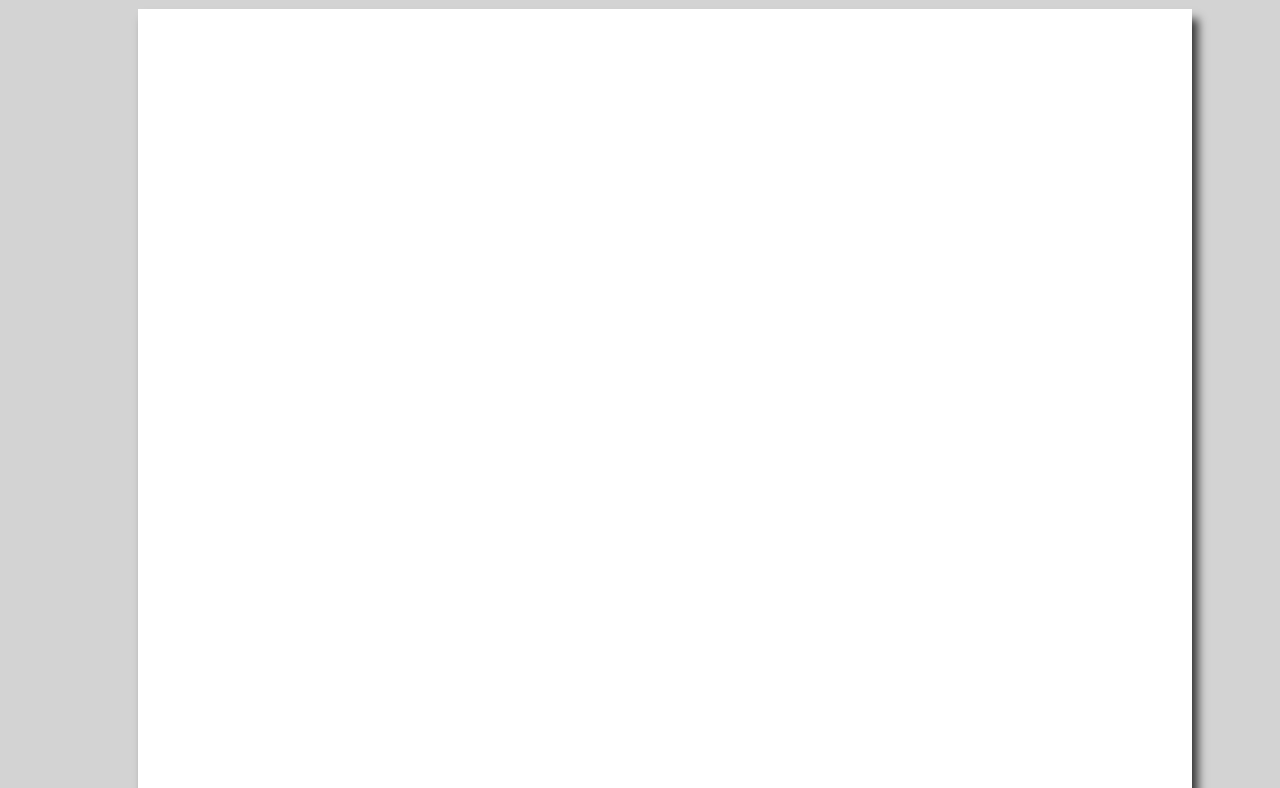
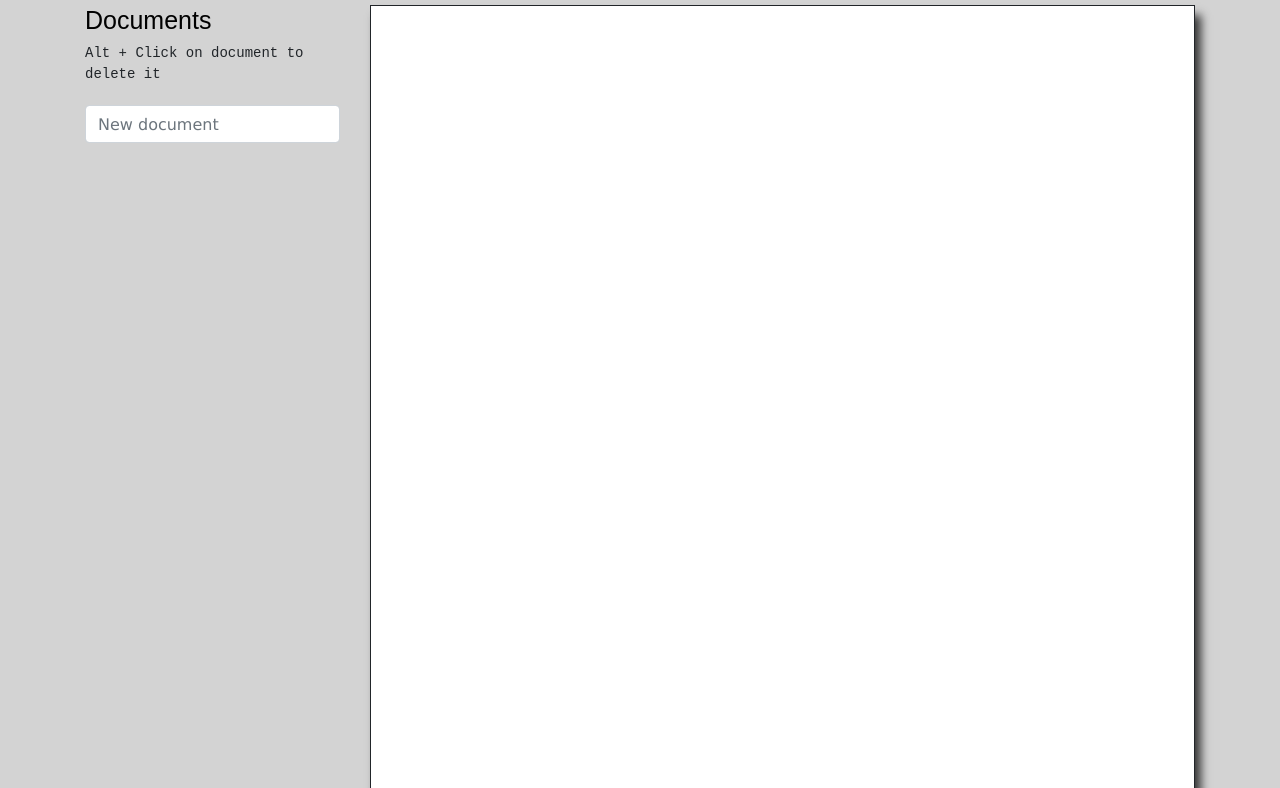
Before and after one commit to Jonesso/webTextEditor, a plain HTML site: page index.html in a window 1280 px wide. Shown: the part 91-879 px from the top of the page. Drawn offline with nearby package versions, Linux system fonts and the light colour scheme.

Commit message:
Add: multiple documents layout

```diff
--- a/index.html
+++ b/index.html
@@ -6,12 +6,43 @@
     <meta http-equiv="X-UA-Compatible" content="IE=edge">
     <meta name="viewport" content="width=device-width, initial-scale=1.0">
     <title>Text Editor</title>
+    <link rel="stylesheet" href="https://stackpath.bootstrapcdn.com/bootstrap/4.3.1/css/bootstrap.min.css"
+        integrity="sha384-ggOyR0iXCbMQv3Xipma34MD+dH/1fQ784/j6cY/iJTQUOhcWr7x9JvoRxT2MZw1T" crossorigin="anonymous">
     <link rel="stylesheet" href="style.css">
 </head>
 
 <body>
-    <h1>Text editor with autosave</h1>
-    <div id="editor" contenteditable="true"></div>
+    <div class="container">
+        <div class="row">
+            <div class="col-12">
+                <h1 id="h1_name">Text editor with autosave</h1>
+            </div>
+        </div>
+    </div>
+
+    <div class="container">
+        <div class="row">
+            <div class="col-12 col-sm-12 col-md-4 col-lg-3 col-xl-3">
+                <h2>Documents</h2>
+                <p class="hint">Alt + Click on document to delete it</p>
+
+                <!-- documents list-->
+                <div id="docs">
+                    <input type="text" class="form-control" placeholder="New document">
+                    <div class="docsDiv">
+                        <ul class="List list-unstyled">
+                        </ul>
+                    </div>
+                </div>
+            </div>
+
+            <!-- editor part -->
+            <div class="col-12 col-sm-12 col-md-8 col-lg-9 col-xl-9">
+                <div id="editor" contenteditable="true" class="editorSheet">
+                </div>
+            </div>
+        </div>
+    </div>
 
     <script src="script.js"></script>
 </body>
--- a/style.css
+++ b/style.css
@@ -1,17 +1,14 @@
 body {
-    text-align: center;
+    text-align: left;
     margin: 10px;
     font-family: Verdana, Arial, sans-serif;
     font-size: 20px;
     background-color: lightgray;
 }
 
-#editor {
-    width: 80vw;
-    min-height: 100vw;
-    margin-left: 10vw;
-    border: solid;
-    border-width: 0px;
+.editorSheet {
+    min-height: 65vw;
+    border: solid 1px;
     text-align: left;
     background-color: white;
     -webkit-box-shadow: 6px 10px 9px 0px rgba(0, 0, 0, 0.75);
@@ -24,4 +21,39 @@ h1 {
     font-size: 40px;
     font-family: Tahoma;
     font-weight: 900;
+    padding-bottom: 30px;
 }
+
+h2 {
+    font-size: 25px;
+    font-family: Arial;
+    font-weight: 900;
+    color: black;
+    font-weight: 400;
+}
+
+input {
+    display: inline-block;
+    margin: 20px auto;
+    border: 2px solid #eee;
+    padding: 10px 20px;
+    font-family: Verdana, Arial, sans-serif;
+    font-size: 13px;
+}
+
+.hint {
+    font-size: 14px;
+    font-family: "Courier New", "Courier";
+}
+
+.docsItem {
+    text-align: left;
+    padding: 10px;
+    cursor: default;
+    border-radius: 7px;
+    font-size: 16px;
+}
+
+.docsItem:hover {
+    background-color: lightblue;
+}
```
